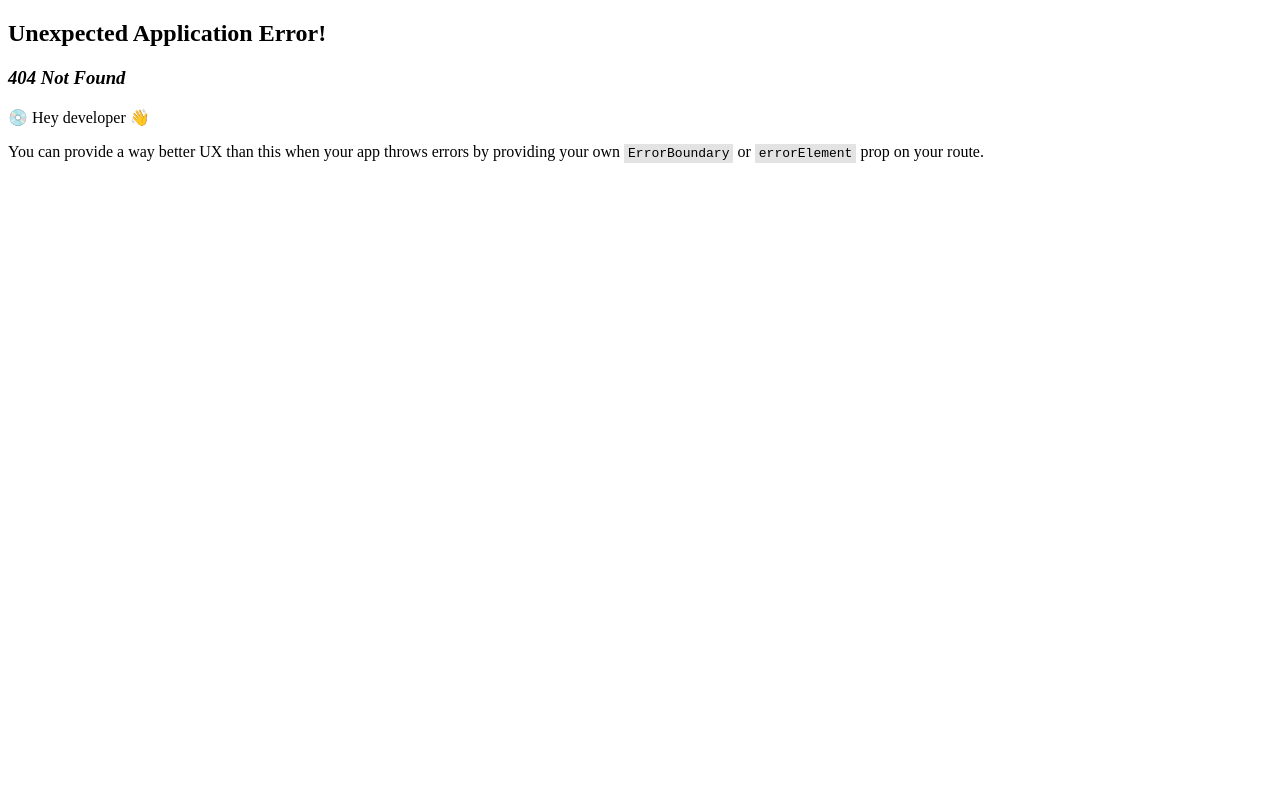
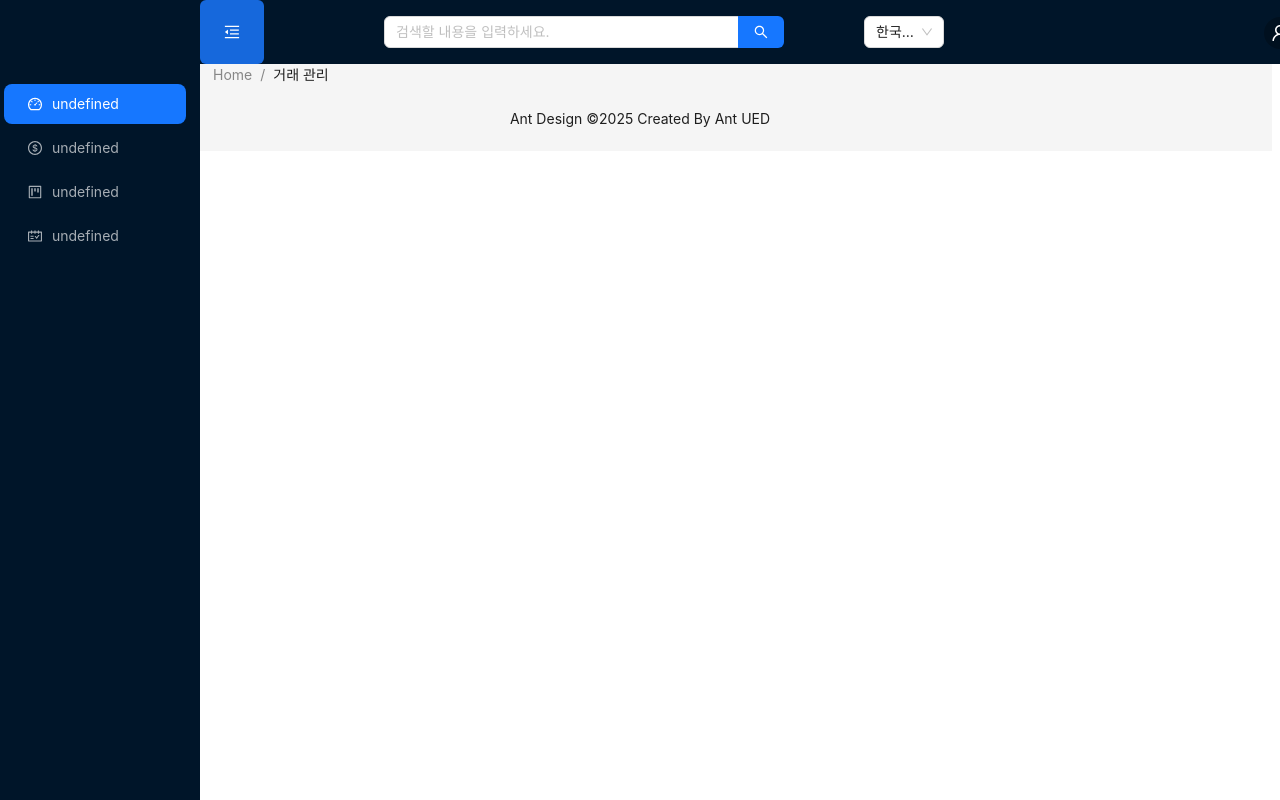
Before and after one commit to nabidana/CRM_React, a React (Create React App) app in the folder mycrm/: page /deals in a window 1280 px wide. Before the commit this address had no page. Built offline with nearby package versions, Linux system fonts and the light colour scheme.

Commit message:
update
side bar 메뉴 추가중

```diff
--- a/mycrm/src/components/CustomSideBar.tsx
+++ b/mycrm/src/components/CustomSideBar.tsx
@@ -1,18 +1,48 @@
 import React from "react";
 import { Menu, MenuProps } from "antd";
-import { UploadOutlined, UserOutlined, VideoCameraOutlined } from "@ant-design/icons";
+import { DashboardOutlined, DollarOutlined, ProjectOutlined, ScheduleOutlined, UploadOutlined, UserOutlined, VideoCameraOutlined } from "@ant-design/icons";
+import i18n from 'i18next';
+import { navigateTo } from "../routes/router";
+import { useTranslation } from "react-i18next";
 
 const siderItem : MenuProps['items'] = [
-    UserOutlined,
-    VideoCameraOutlined,
-    UploadOutlined
-].map( (icon, index) => ({
-    key : String(index + 1),
-    icon : React.createElement(icon),
-    label : `nav ${index + 1}`
-}));
+    {
+        key : '1',
+        icon : React.createElement(DashboardOutlined),
+        label : ''+i18n.t('Dashboard'),
+        onClick : () => {
+            navigateTo('/index');
+        }
+    },
+    {
+        key : '2',
+        icon : React.createElement(DollarOutlined),
+        label : ''+i18n.t('Deals'),
+        onClick : () => {
+            navigateTo('/deals');
+        }
+    },
+    {
+        key : '3',
+        icon : React.createElement(ProjectOutlined),
+        label : ''+i18n.t('Projects'),
+        onClick : () => {}
+    },
+    {
+        key : '4',
+        icon : React.createElement(ScheduleOutlined),
+        label : ''+i18n.t('Schedule'),
+        onClick : () => {}
+    }
+]
 
 const CustomSideBar : React.FC = () => {
+
+    const { t } = useTranslation();
+
+    const sideMenuItem : MenuProps['items'] = [
+
+    ]
 
     return(
         <>
--- a/mycrm/src/locales/en/en.json
+++ b/mycrm/src/locales/en/en.json
@@ -15,4 +15,8 @@
     , "AuthenticationAdmin" : "Authentication By Admin"
     , "AuthenticationAdminContent" : "Contact the administrator by email."
     , "Cancel" : "Cancel"
+    , "Dashboard" : "Dashboard"
+    , "Deals" : "Deals"
+    , "Projects" : "Projects"
+    , "Schedule" : "Schedules"
 }
--- a/mycrm/src/locales/ko/ko.json
+++ b/mycrm/src/locales/ko/ko.json
@@ -15,4 +15,8 @@
     , "AuthenticationAdmin" : "관리자 문의"
     , "AuthenticationAdminContent" : "관리자 에게 이메일을 통해 문의합니다."
     , "Cancel" : "취소"
+    , "Dashboard" : "대시보드"
+    , "Deals" : "거래 관리"
+    , "Projects" : "프로젝트 관리"
+    , "Schedule" : "스케줄 관리"
 }
--- /dev/null
+++ b/mycrm/src/routes/pages/Deals/DealsIndex.tsx
@@ -0,0 +1,21 @@
+import { Breadcrumb } from "antd";
+import React from "react"
+import { useTranslation } from "react-i18next";
+import { Link } from "react-router-dom";
+
+const DealsIndex : React.FC = () => {
+
+    const { t } = useTranslation();
+
+    return(
+        <Breadcrumb
+            items={[
+                { title : <Link to="/index">Home</Link>},
+                { title : t('Deals')}
+            ]}
+        >
+        </Breadcrumb>
+    )
+}
+
+export default DealsIndex;
--- a/mycrm/src/routes/router.tsx
+++ b/mycrm/src/routes/router.tsx
@@ -2,6 +2,7 @@ import { createBrowserRouter, Navigate, RouterProvider } from "react-router-dom"
 import DefaultLayout from "./layouts/DefaultLayout";
 import Test from "./pages/Test";
 import LoginLayout from "./layouts/Login";
+import DealsIndex from "./pages/Deals/DealsIndex";
 
 const router = createBrowserRouter([
     {
@@ -10,7 +11,11 @@ const router = createBrowserRouter([
             {
                 path : '/index',
                 element : <Test />
-            }
+            },
+            {
+                path : '/deals',
+                element : <DealsIndex />,
+            },
         ]
     },
     {
@@ -23,6 +28,10 @@ const router = createBrowserRouter([
     }
 ]);
 
+export const navigateTo = (path : string) => {
+    router.navigate(path);
+}
+
 export default function Router(){
     return <RouterProvider router={router}/>
 }
```
